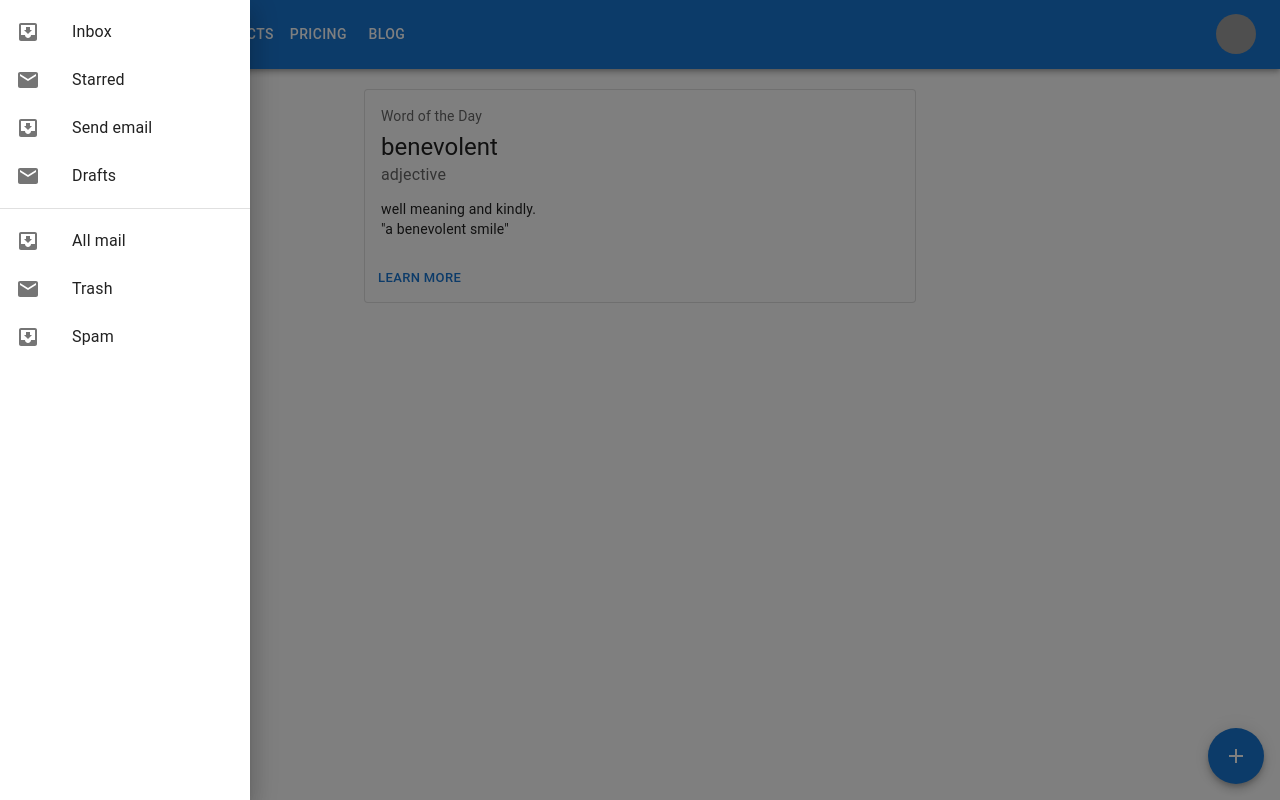
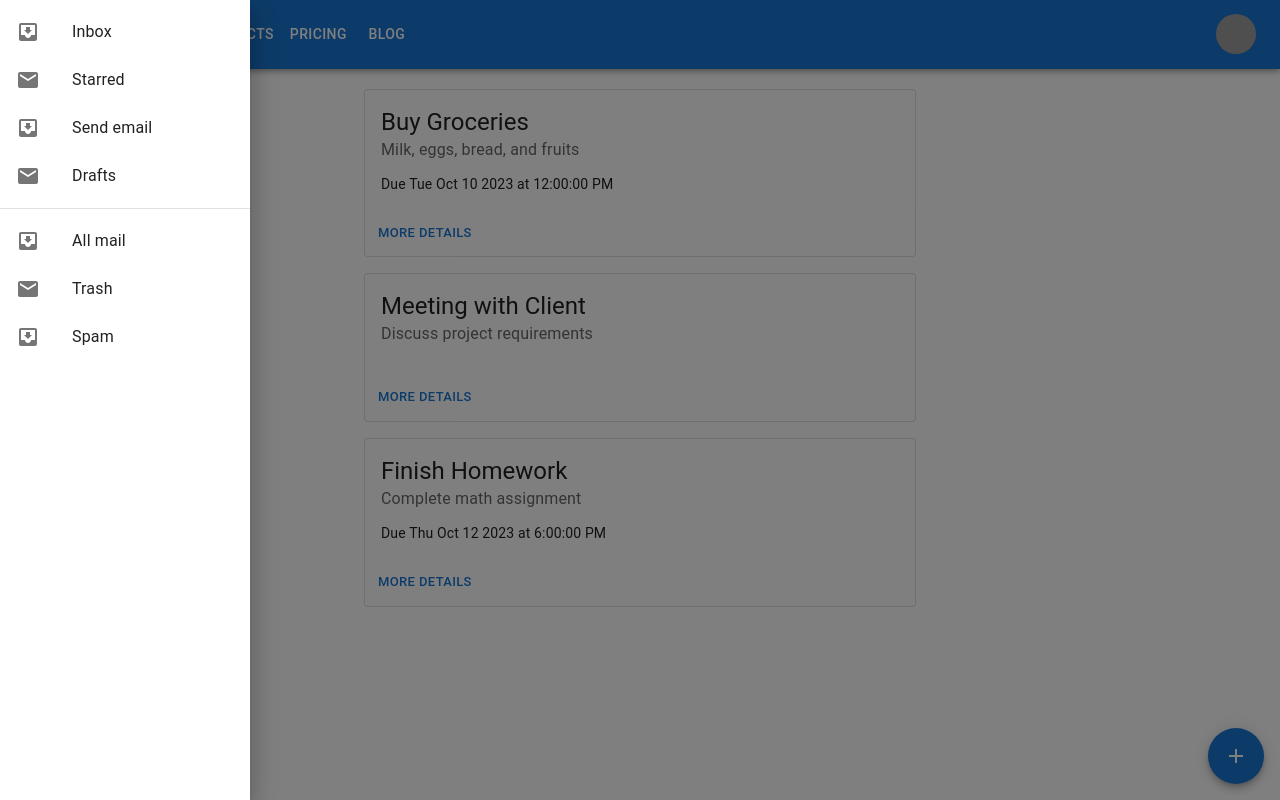
Before and after one commit to danielrazavi/remindMe, a React (Create React App) app in the folder frontend/my-react-app/: page / in a window 1280 px wide. Built offline with nearby package versions, Linux system fonts and the light colour scheme; grey boxes are pictures that could not be loaded.

Commit message:
Dummy Data, Card updated,

```diff
--- a/frontend/my-react-app/src/App.tsx
+++ b/frontend/my-react-app/src/App.tsx
@@ -9,7 +9,41 @@ import Stack from "@mui/material/Stack";
 import OpenIconSpeedDial from "./components/SpeedDial";
 import ReminderCards from "./components/Card";
 
+// Define a function to return the dummy data
+function getDummyData() {
+  return [
+    {
+      id: 1,
+      title: "Buy Groceries",
+      description: "Milk, eggs, bread, and fruits",
+      dueDate: "2023-10-10T12:00:00Z",
+      completed: false,
+    },
+    {
+      id: 2,
+      title: "Meeting with Client",
+      description: "Discuss project requirements",
+      completed: false,
+    },
+    {
+      id: 3,
+      title: "Pay Utility Bills",
+      description: "Electricity and water bills",
+      dueDate: "2023-10-20T10:00:00Z",
+      completed: true,
+    },
+    {
+      id: 4,
+      title: "Finish Homework",
+      description: "Complete math assignment",
+      dueDate: "2023-10-12T18:00:00Z",
+      completed: false,
+    },
+  ];
+}
+
 function App() {
+  const reminders = getDummyData();
   return (
     <React.Fragment>
       <CssBaseline />
@@ -19,7 +53,16 @@ function App() {
       <Box height={20} />
       <Container maxWidth="sm">
         <Stack spacing={2}>
-          <ReminderCards />
+          {reminders.map((reminder) =>
+            !reminder.completed ? (
+              <ReminderCards
+                key={reminder.id}
+                title={reminder.title}
+                description={reminder.description}
+                dueDate={reminder.dueDate ? new Date(reminder.dueDate) : null}
+                completed={reminder.completed}></ReminderCards>
+            ) : null
+          )}
         </Stack>
         <Box height={20} />
 
--- a/frontend/my-react-app/src/components/Card.tsx
+++ b/frontend/my-react-app/src/components/Card.tsx
@@ -4,27 +4,38 @@ import Typography from "@mui/material/Typography";
 import Button from "@mui/material/Button";
 import Card from "@mui/material/Card";
 
-export default function ReminderCards() {
+interface ReminderCardProps {
+  title: string;
+  description: string;
+  dueDate: Date | null;
+  completed: boolean;
+}
+
+export default function ReminderCards({
+  title,
+  description,
+  dueDate,
+  completed,
+}: ReminderCardProps) {
   return (
     <Card variant="outlined">
       <CardContent>
-        <Typography sx={{ fontSize: 14 }} color="text.secondary" gutterBottom>
-          Word of the Day
+        <Typography variant="h5" component="div">
+          {title}
         </Typography>
-        <Typography variant="h5" component="div">
-          benevolent
+
+        <Typography sx={{ mb: 1.5 }} color="text.secondary">
+          {description}
         </Typography>
-        <Typography sx={{ mb: 1.5 }} color="text.secondary">
-          adjective
-        </Typography>
-        <Typography variant="body2">
-          well meaning and kindly.
-          <br />
-          {'"a benevolent smile"'}
-        </Typography>
+
+        {dueDate ? (
+          <Typography variant="body2">
+            Due {dueDate.toDateString()} at {dueDate.toLocaleTimeString()}
+          </Typography>
+        ) : null}
       </CardContent>
       <CardActions>
-        <Button size="small">Learn More</Button>
+        <Button size="small">More Details</Button>
       </CardActions>
     </Card>
   );
```
Also changed, not shown: frontend/my-react-app/src/components/FormDialog.tsx (added, +50 -0 lines).
